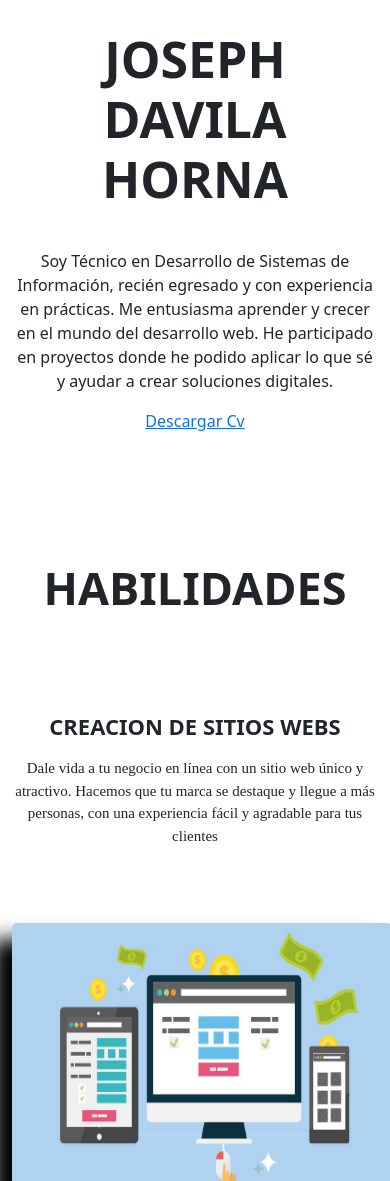
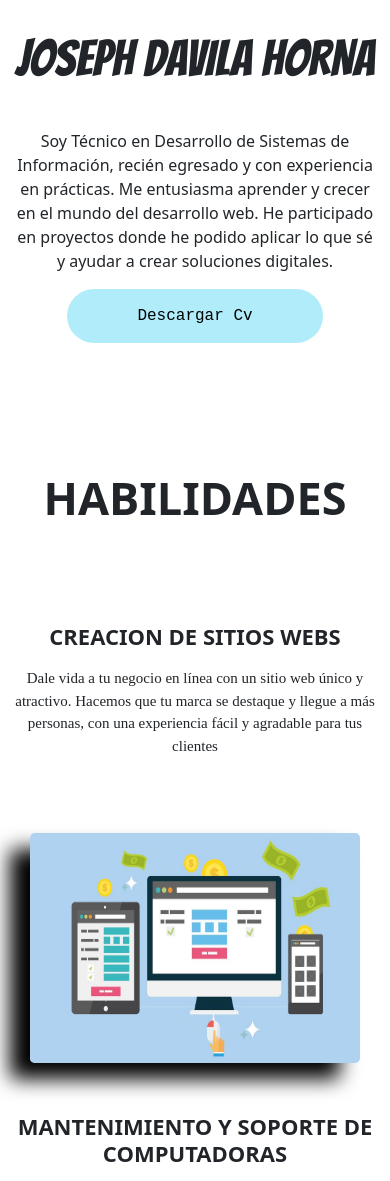
Before and after one commit to davjos7/JosephDev, a plain HTML site: page index.html in a window 390 px wide. Shown: the part 433-1614 px from the top of the page. Drawn offline with nearby package versions, Linux system fonts and the light colour scheme.

Commit message:
mas datos

```diff
--- a/index.html
+++ b/index.html
@@ -68,7 +68,7 @@
                 </div>
                 <div class="text-prin">
                     <p>Soy Técnico en Desarrollo de Sistemas de Información, recién egresado y con experiencia en prácticas. Me entusiasma aprender y crecer en el mundo del desarrollo web. He participado en proyectos donde he podido aplicar lo que sé y ayudar a crear soluciones digitales.</p>
-                    <a href="">Descargar Cv</a>
+                    <a class="boton-cv" href="">Descargar Cv</a>
                 </div>
             </div>
         </div>
@@ -110,13 +110,19 @@
                         <img src="img/certificados/certi1.jpg" alt="">
                     </div>
                     <div class="col-lg-12 img-sec3">
-                        <img src="img/certificados/certi2.JPG" alt="">
+                        <img src="img/certificados/certi-excel.jpg" alt="">
                     </div>
                     <div class="col-lg-12 img-sec3">
                         <img src="img/certificados/certi3.JPG" alt="">
                     </div>
                     <div class="col-lg-12  img-sec3">
                         <img src="img/certificados/certi4.JPG" alt="">
+                    </div>
+                    <div class="col-lg-12  img-sec3">
+                        <img src="img/certificados/certi-ciberseguridad.jpg" alt="">
+                    </div>
+                    <div class="col-lg-12  img-sec3">
+                        <img src="img/certificados/certi2.JPG" alt="">
                     </div>
                 </div>
             </div>
--- a/style.css
+++ b/style.css
@@ -1,3 +1,4 @@
+@import url('https://fonts.googleapis.com/css2?family=Bangers&display=swap');
 /* menu inicio */
 .logo-img {
     width: 40px;
@@ -51,7 +52,7 @@ header img{
 .contenedor1 .caja1 h1{
     margin-top: 2rem;
     font-size: 70px;
-    font-weight: bold   ;
+    font-family: "Bangers", system-ui;
 }
 .contenedor1 .caja1 img{
     width: 250px; /* Ajusta el tamaño según sea necesario */
@@ -67,6 +68,22 @@ header img{
     text-align: center; /* Asegura que el texto esté centrado */
     margin-top: 2rem;
     margin-bottom: 8rem;
+}
+.contenedor1 .text-prin .boton-cv{
+    border: none;
+    text-decoration: none;
+    padding: 15px 70px;
+    border-radius: 40px;
+    font-family: monospace;
+    background: #b0ecfa;
+    color: black;
+    transition:0.3s;
+}
+.contenedor1 .text-prin .boton-cv:hover{
+    transform: scale(1.1);
+    box-shadow: 0px 5px 10px 5px #b0ecfa;
+    background: black;
+    color: white;
 }
 
 @media (max-width: 767px) {
@@ -124,6 +141,12 @@ header img{
         margin-bottom: 40px;
         margin-top: 10px;
     }
+    @media(max-width: 600px){
+        .contenedor2 .proyec-caja img{
+            width: 330px;
+            height: 230px;
+        }
+    }
 }
 /* FIN CONTEN 2 */
 
@@ -149,7 +172,7 @@ header img{
 .contenedor3 .img-sec3{
     margin-bottom: 70px;
     margin-left: 5px;
-    transition: transform 0.3s ease;
+    transition:0.3s;
     padding-top: 50px;
 }
 .contenedor3 .img-sec3:hover{
@@ -173,7 +196,13 @@ header img{
     @media(max-width: 600px){
         .contenedor3 .img-sec3 img{
             width: 380px;
+            transition:none;
         }
+        .contenedor3 .img-sec3:hover{
+            transform: none;
+
+        }
+
     }
 }
 
```
Also changed, not shown: img/certificados/certi-ciberseguridad.jpg (added), img/certificados/certi-excel.jpg (added).
